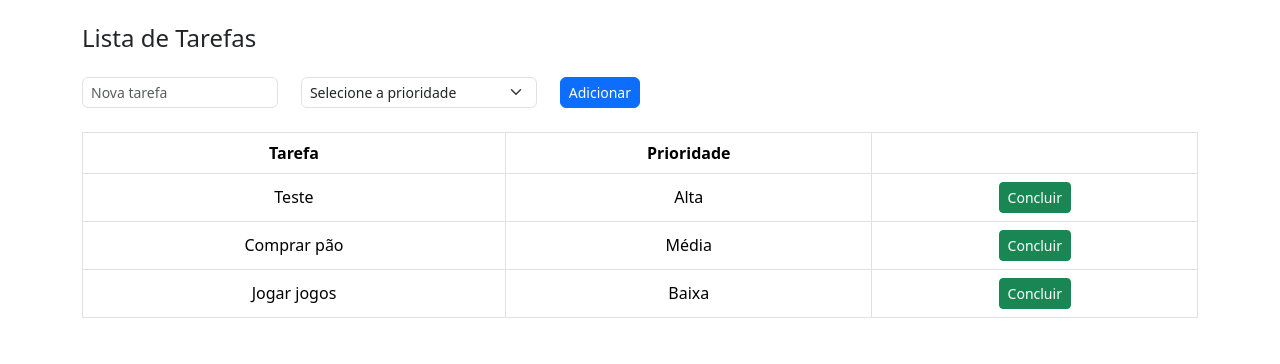
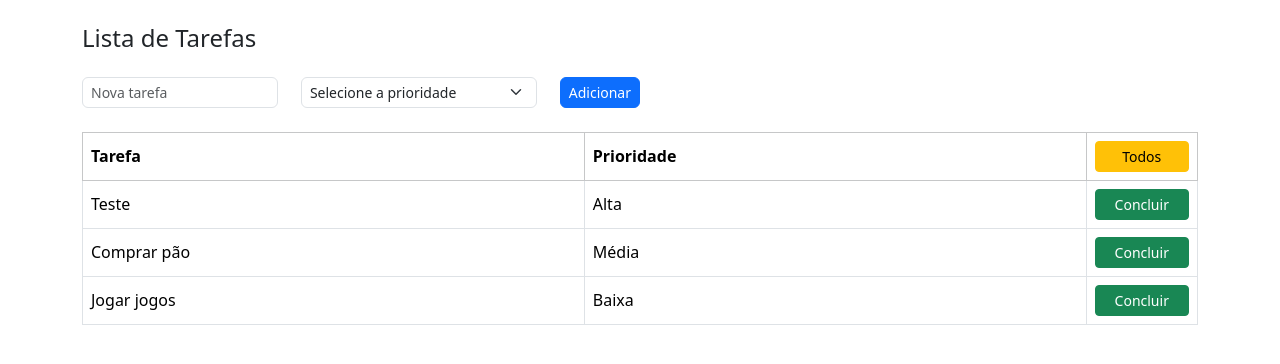
Before and after one commit to KaueBulhoes/Todo-List---JS-Bootstrap, a plain HTML site: page index.html in a window 1280 px wide. Drawn offline with nearby package versions, Linux system fonts and the light colour scheme.

Commit message:
feat: changes on tables style

```diff
--- a/index.html
+++ b/index.html
@@ -25,12 +25,12 @@
         </div>
 
         <div class="table-responsive">
-            <table class="table table-bordered text-center align-middle">
-                <thead class="table">
+            <table class="table table-bordered text-start align-middle">
+                <thead class="table-light">
                     <tr>
-                        <th>Tarefa</th>
-                        <th>Prioridade</th>
-                        <th></th>
+                        <th class="align-middle">Tarefa</th>
+                        <th class="align-middle">Prioridade</th>
+                        <th><button id="conclude-all" class="btn btn-warning btn-sm w-100">Todos</button></th>
                     </tr>
                 </thead>
                 <tbody id="lista"></tbody>
--- a/script.js
+++ b/script.js
@@ -21,7 +21,7 @@ function renderList() {
         const actionCell = document.createElement("td");
         const completeButton = document.createElement("button");
         completeButton.textContent = "Concluir";
-        completeButton.className = "btn btn-success btn-sm";
+        completeButton.className = "btn btn-success btn-sm w-100";
 
         completeButton.addEventListener("click", () => {
             toDoList.splice(index, 1);
@@ -45,3 +45,7 @@ document.getElementById('add-task-button').addEventListener("click", () => {
     document.getElementById('task-priority').value = "";
     renderList();
 });
+
+document.getElementById('conclude-all').addEventListener("click", () => {
+    taskContainer.innerHTML = "";
+})
--- a/style.css
+++ b/style.css
@@ -7,3 +7,16 @@
 body {
     box-sizing: border-box;
 }
+
+.table-light {
+    background-color: transparent !important;
+}
+
+th {
+    width: 45%;
+    background-color: transparent !important;
+}
+
+th:last-child {
+    width: 10%;
+}
```
